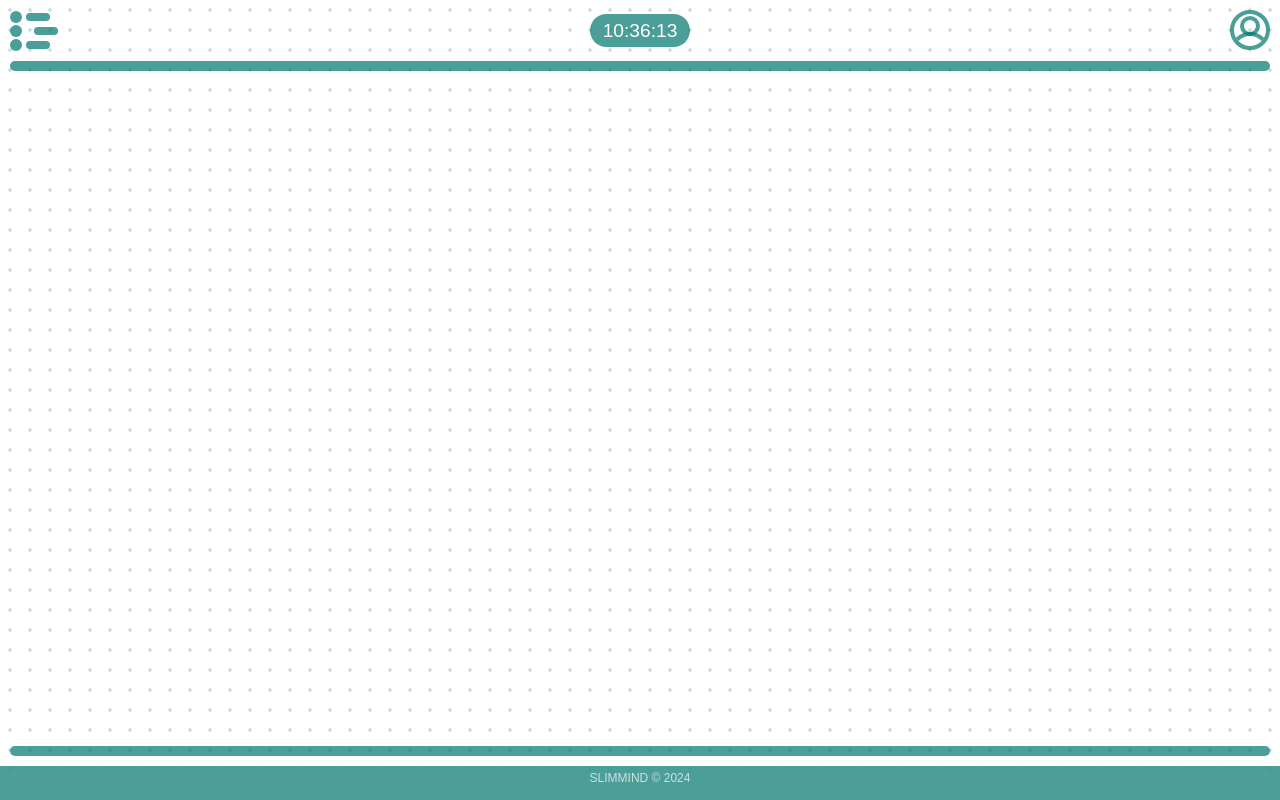
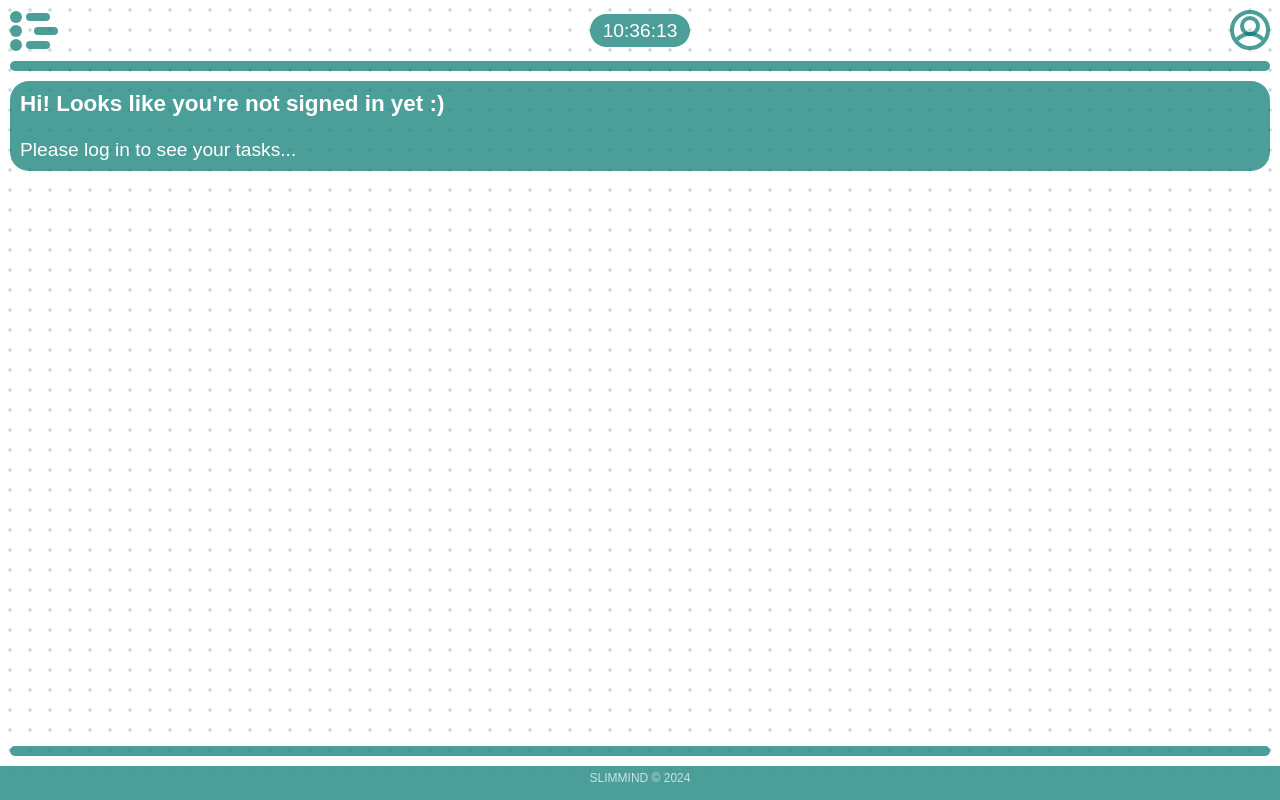
Before and after one commit to Slimmind/tasky, a React (Vite) app: page / in a window 1280 px wide. Built offline with nearby package versions, Linux system fonts and the light colour scheme; no server answers.

Commit message:
added Welcome component

```diff
--- a/src/App.tsx
+++ b/src/App.tsx
@@ -1,10 +1,12 @@
-import { useState } from 'react';
-import { PanelTypes } from './utils/constants';
-import { useAuth } from './contexts/auth.context';
-import Tasks from './components/tasks';
-import SiteHeader from './components/site-header';
-import SiteFooter from './components/site-footer';
-import './index.css';
+import { useState, lazy } from "react";
+import { PanelTypes } from "./utils/constants";
+import { useAuth } from "./contexts/auth.context";
+import "./index.css";
+
+const SiteHeader = lazy(() => import("./components/site-header"));
+const SiteFooter = lazy(() => import("./components/site-footer"));
+const Welcome = lazy(() => import("./components/welcome"));
+const Tasks = lazy(() => import("./components/tasks"));
 
 function App() {
   const { currentUser } = useAuth();
@@ -13,7 +15,7 @@ function App() {
   return (
     <>
       <SiteHeader activePanel={activePanel} handlePanel={setActivePanel} />
-      <main>{currentUser?.uid && <Tasks />}</main>
+      <main>{currentUser?.uid ? <Tasks /> : <Welcome />}</main>
       <SiteFooter activePanel={activePanel} handlePanel={setActivePanel} />
     </>
   );
--- a/src/components/auth/Auth.tsx
+++ b/src/components/auth/Auth.tsx
@@ -1,10 +1,10 @@
-import { useState, lazy, ChangeEvent, FormEvent } from 'react';
-import { useAuth } from '../../contexts/auth.context';
-import './auth.styles.css';
+import { useState, lazy, ChangeEvent, FormEvent } from "react";
+import { useAuth } from "../../contexts/auth.context";
+import "./auth.styles.css";
 
-const Button = lazy(() => import('../button'));
-const Input = lazy(() => import('../input'));
-const Panel = lazy(() => import('../panel'));
+const Button = lazy(() => import("../button"));
+const Input = lazy(() => import("../input"));
+const Panel = lazy(() => import("../panel"));
 
 type AuthProps = {
   isActive: boolean;
@@ -22,17 +22,17 @@ export const Auth = ({ isActive, togglePanel }: AuthProps) => {
   const { login, signup, logout, currentUser } = useAuth();
   const [hasAccount, setHasAccount] = useState<boolean>(false);
   const initialCredentials = {
-		email: '',
-		password: '',
-		name: currentUser?.displayName || '',
-		passwordConfirmation: '',
+    email: "",
+    password: "",
+    name: currentUser?.displayName || "",
+    passwordConfirmation: "",
   };
   const [credentials, setCredentials] =
     useState<Credentials>(initialCredentials);
   const [loading, setLoading] = useState<boolean>(false);
 
   const handleChangeInput = (
-		event: ChangeEvent<HTMLInputElement | HTMLTextAreaElement>
+    event: ChangeEvent<HTMLInputElement | HTMLTextAreaElement>,
   ) => {
     setCredentials((prev) => ({
       ...prev,
@@ -50,12 +50,12 @@ export const Auth = ({ isActive, togglePanel }: AuthProps) => {
           await signup(
             credentials.name,
             credentials.email,
-						credentials.password
+            credentials.password,
           );
           setCredentials(initialCredentials);
-					console.log('CREDS: ', credentials);
+          console.log("CREDS: ", credentials);
         } catch (err) {
-					console.log('Failed to crete an account', err);
+          console.log("Failed to crete an account", err);
         } finally {
           setLoading(false);
         }
@@ -64,9 +64,9 @@ export const Auth = ({ isActive, togglePanel }: AuthProps) => {
       try {
         await login(credentials.email, credentials.password);
         setCredentials(initialCredentials);
-				console.log('CREDS: ', credentials);
+        console.log("CREDS: ", credentials);
       } catch (err) {
-				console.log('Error', err);
+        console.log("Error", err);
       } finally {
         setLoading(false);
       }
@@ -74,20 +74,20 @@ export const Auth = ({ isActive, togglePanel }: AuthProps) => {
   };
 
   return (
-		<section className='auth'>
+    <section className="auth">
       <Button
-				mod='icon bordered auth'
+        mod="icon bordered auth"
         onClick={togglePanel}
-				aria-label='open authentication menu'
+        aria-label="open authentication menu"
       />
       <Panel
         isActive={isActive}
-				mod='auth'
+        mod="auth"
         filled={true}
-				title='Аутентификация'
+        title="Authentication"
       >
         {currentUser?.uid ? (
-					<Button mod='wide secondary' onClick={logout} aria-label='log out'>
+          <Button mod="wide secondary" onClick={logout} aria-label="log out">
             Log Out
           </Button>
         ) : (
@@ -95,63 +95,63 @@ export const Auth = ({ isActive, togglePanel }: AuthProps) => {
             <form onSubmit={handleSubmit}>
               {!hasAccount && (
                 <Input
-									id='name'
-									name='name'
-									type='name'
-									label='Name'
+                  id="name"
+                  name="name"
+                  type="name"
+                  label="Name"
                   onChange={handleChangeInput}
                   required
                 />
               )}
               <Input
-								id='email'
-								name='email'
-								type='email'
-								label='Email'
+                id="email"
+                name="email"
+                type="email"
+                label="Email"
                 onChange={handleChangeInput}
                 required
-								autoComplete='off'
+                autoComplete="off"
               />
               <Input
-								id='password'
-								name='password'
-								type='password'
-								label='Password'
+                id="password"
+                name="password"
+                type="password"
+                label="Password"
                 onChange={handleChangeInput}
                 required
                 minLength={6}
-								autoComplete='off'
+                autoComplete="off"
               />
               {!hasAccount && (
                 <Input
-									id='passwordConfirmation'
-									name='passwordConfirmation'
-									type='password'
-									label='Confirm Password'
+                  id="passwordConfirmation"
+                  name="passwordConfirmation"
+                  type="password"
+                  label="Confirm Password"
                   onChange={handleChangeInput}
                   required
                   minLength={6}
                 />
               )}
               {hasAccount ? (
-								<p className='auth__notification'>
-									<u onClick={() => setHasAccount(false)} role='button'>
+                <p className="auth__notification">
+                  <u onClick={() => setHasAccount(false)} role="button">
                     Create an account
                   </u>
                 </p>
               ) : (
-								<p className='auth__notification'>
-									Already have an account?{' '}
-									<u onClick={() => setHasAccount(true)} role='button'>
+                <p className="auth__notification">
+                  Already have an account?{" "}
+                  <u onClick={() => setHasAccount(true)} role="button">
                     Log In
                   </u>
                 </p>
               )}
 
               <Button
-								mod='wide'
-								type='submit'
-								actionClass={loading ? 'loading' : ''}
+                mod="wide"
+                type="submit"
+                actionClass={loading ? "loading" : ""}
               >
                 Submit
               </Button>
--- a/src/components/skeleton/Skeleton.tsx
+++ b/src/components/skeleton/Skeleton.tsx
@@ -10,7 +10,7 @@ export const Skeleton = () => {
 				<div
 					key={idx}
 					className='skeleton__item'
-					style={{ animation: `skeleton 1s ${0.2 * idx}s infinite` }}
+					style={{ animation: `skeleton 3s linear ${0.5 * idx}s infinite` }}
 				></div>
 			))}
 		</div>
--- a/src/components/skeleton/skeleton.styles.css
+++ b/src/components/skeleton/skeleton.styles.css
@@ -6,26 +6,23 @@
   width: 100%;
   height: 120px;
 	margin-bottom: 10px;
-	background-color: rgba(230, 230, 230, .5);
+	background-color: var(--color-gray-light);
 	-webkit-backdrop-filter: var(--blur);
   backdrop-filter: var(--blur);
+  border: 1px solid var(--accent-color-transparent);
   border-radius: var(--radius-main);
-	box-shadow: 0 4px 6px rgba(0, 0, 0, 0.1);
+	box-shadow: var(--shadow);
 	opacity: 0;
-	transform: translateX(120px);
 }
 
 @keyframes skeleton {
 	0% {
 		opacity: 0;
-		transform: translateX(120px);
 	}
 	50% {
-		opacity: 1;
-		transform: translateX(0);
+		opacity: 0.5;
 	}
 	100% {
 		opacity: 0;
-		transform: translateX(120px);
 	}
 }
--- a/src/components/tasks/Tasks.tsx
+++ b/src/components/tasks/Tasks.tsx
@@ -1,9 +1,8 @@
 import { useFirestore } from '../../contexts/firestore.context';
+import { taskGroupList } from '../../utils/constants';
 import Skeleton from '../skeleton';
 import TaskGroup from '../task-group';
 import './tasks.styles.css';
-
-const taskGroupList = ['backlog', 'todo', 'inProgress', 'done'];
 
 export const Tasks = () => {
 	const { tasks } = useFirestore();
--- /dev/null
+++ b/src/components/welcome/Welcome.tsx
@@ -0,0 +1,12 @@
+import "./welcome.styles.css";
+
+export const Welcome = () => {
+  return (
+    <div className="welcome">
+      <h3 className="welcome__title">
+        Hi! Looks like you're not signed in yet :)
+      </h3>
+      <p>Please log in to see your tasks...</p>
+    </div>
+  );
+};
--- /dev/null
+++ b/src/components/welcome/index.ts
@@ -0,0 +1,3 @@
+import { Welcome } from "./Welcome";
+
+export default Welcome;
--- /dev/null
+++ b/src/components/welcome/welcome.styles.css
@@ -0,0 +1,11 @@
+.welcome {
+  margin: 10px;
+  padding: 10px;
+  background-color: var(--accent-color-transparent);
+  border-radius: var(--radius-main);
+  color: var(--color-white);
+}
+
+.welcome__title {
+  margin-bottom: 20px;
+}
--- a/src/index.css
+++ b/src/index.css
@@ -34,6 +34,7 @@
 	--color-todo: rgba(200, 0, 100, var(--accent-color-transparency));
 	--color-inProgress: rgba(0, 100, 0, var(--accent-color-transparency));
 	--color-done: rgba(0, 50, 150, var(--accent-color-transparency));
+  --color-gray-light: rgb(200, 200, 220);
 }
 
 #root {
--- a/src/utils/constants.ts
+++ b/src/utils/constants.ts
@@ -58,6 +58,13 @@ export const FormViews = {
 	SIGN_UP: 'sign_up',
 };
 
+export const taskGroupList = [
+	TaskVariants.BACKLOG,
+	TaskVariants.TODO,
+	TaskVariants.IN_PROGRESS,
+	TaskVariants.DONE,
+];
+
 export type PanelTypes = 'search' | 'auth' | 'add' | null;
 
 export type UserType = {
```
Lines whose indentation alone changed are shown as unchanged.
